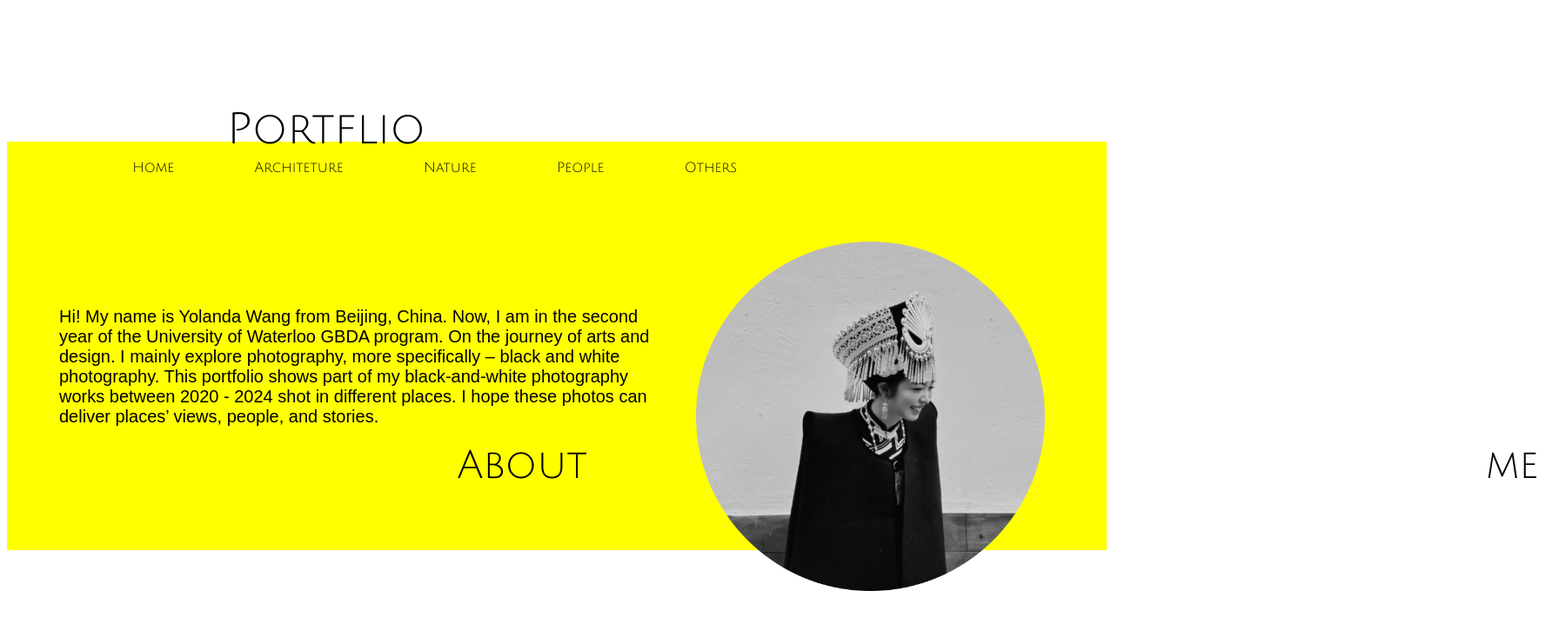
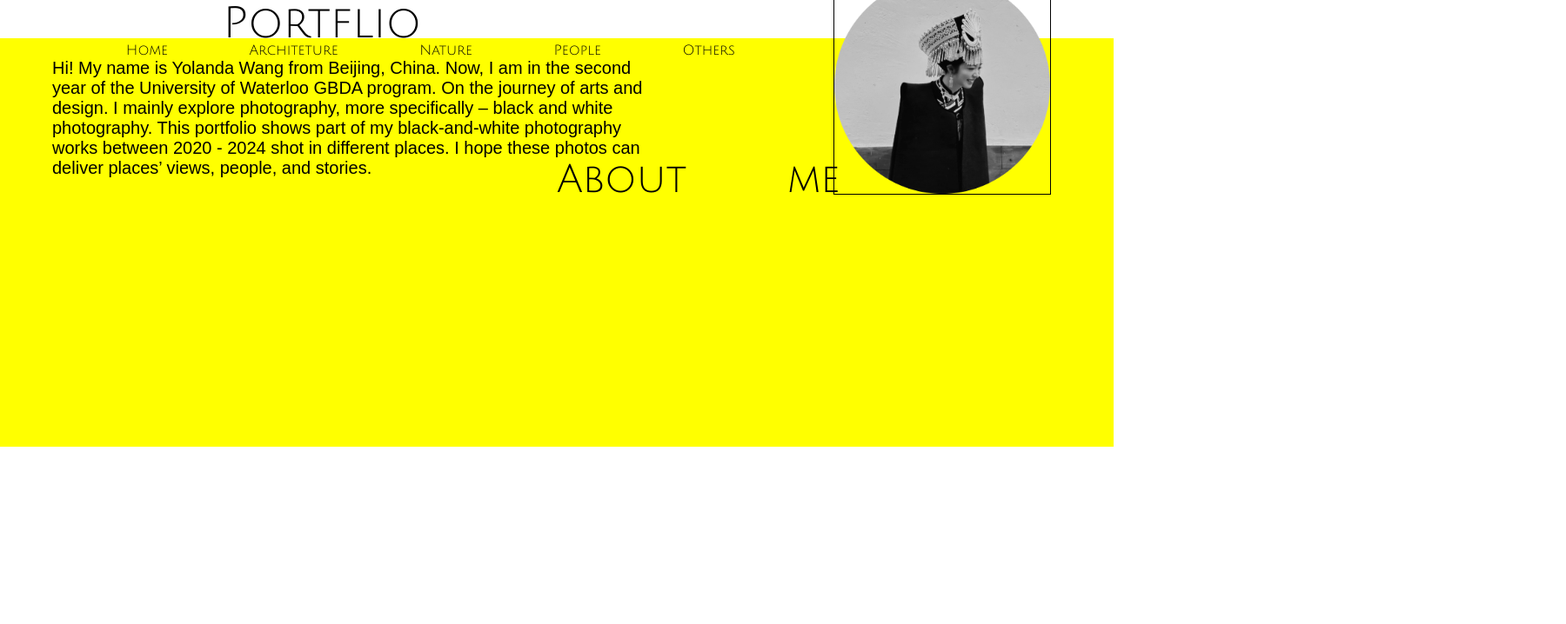
Before and after one commit to YolandaWang-07/Final-Assignment, a plain HTML site: page index.html in a window 1280 px wide. Shown: the whole page at 87% size, 1800 px wide, since content can reach past the window. Drawn offline with Linux system fonts and the light colour scheme; a web font is replaced by a local one.

Commit message:
change margin to 0

```diff
--- a/index.html
+++ b/index.html
@@ -14,14 +14,15 @@
 
 <style>
   *{
-     box-sizing: border-box;
+    box-sizing: border-box;
+    margin: 0;
   }
   .web_header {
     width: 100%;
     padding-left: 20%;
-    padding-top: 7%;
+/*     padding-top: 7%; */
     font-size: 50px;
-    margin-bottom: -1%;
+    margin-bottom: -10px;
   }
 
 h1 {
@@ -50,7 +51,7 @@ h1 {
   font-optical-sizing: auto;
   font-weight: 300;
   font-style: normal;
-  padding-top: 10%;
+/*   padding-top: 10%; */
   padding-right: 40%;
   float: left;
 }
@@ -60,7 +61,9 @@ h1 {
     float: right;
     width: 35%;
     top: -50%;
-    left: -1%
+    left: -1%;
+    max-width: 250px;
+    border: 1px solid black;
   }
 
   .home_navigation {
@@ -73,17 +76,19 @@ h1 {
 
   .sub-t1 {
     position: relative;
-    display: inline;
+/*     display: inline; */
     font-size: 45px;
-    padding-left: 40%;
+    left: 50%;
+    top: -5%;
+    word-spacing: 100px;
   }
 
-  .sub-t2 {
+/*   .sub-t2 {
     position: relative;
     display: inline;
     font-size: 45px;
     left: 90%
-  }
+  } */
 
 /*   display:flex  */
 
@@ -103,14 +108,13 @@ h1 {
     <li><a href="">Others</a></li>
     </ul>
 
-     <p class="self_intro">
+    <p class="self_intro">
     Hi! My name is Yolanda Wang from Beijing, China. Now, I am in the second year of the University of Waterloo GBDA program. On the journey of arts and design. I mainly explore photography, more specifically – black and white photography. This portfolio shows part of my black-and-white photography works between 2020 - 2024 shot in different places. I hope these photos can deliver places’ views, people, and stories.
     </p>
 
     <img src="self-pic.png" class="self-pic" alt="Yolanda's pic">
 
-    <h1 class="sub-t1">About</h1>
-    <h1 class="sub-t2">me</h1>
+    <h1 class="sub-t1">About me</h1>
 
   </div>
 
```
